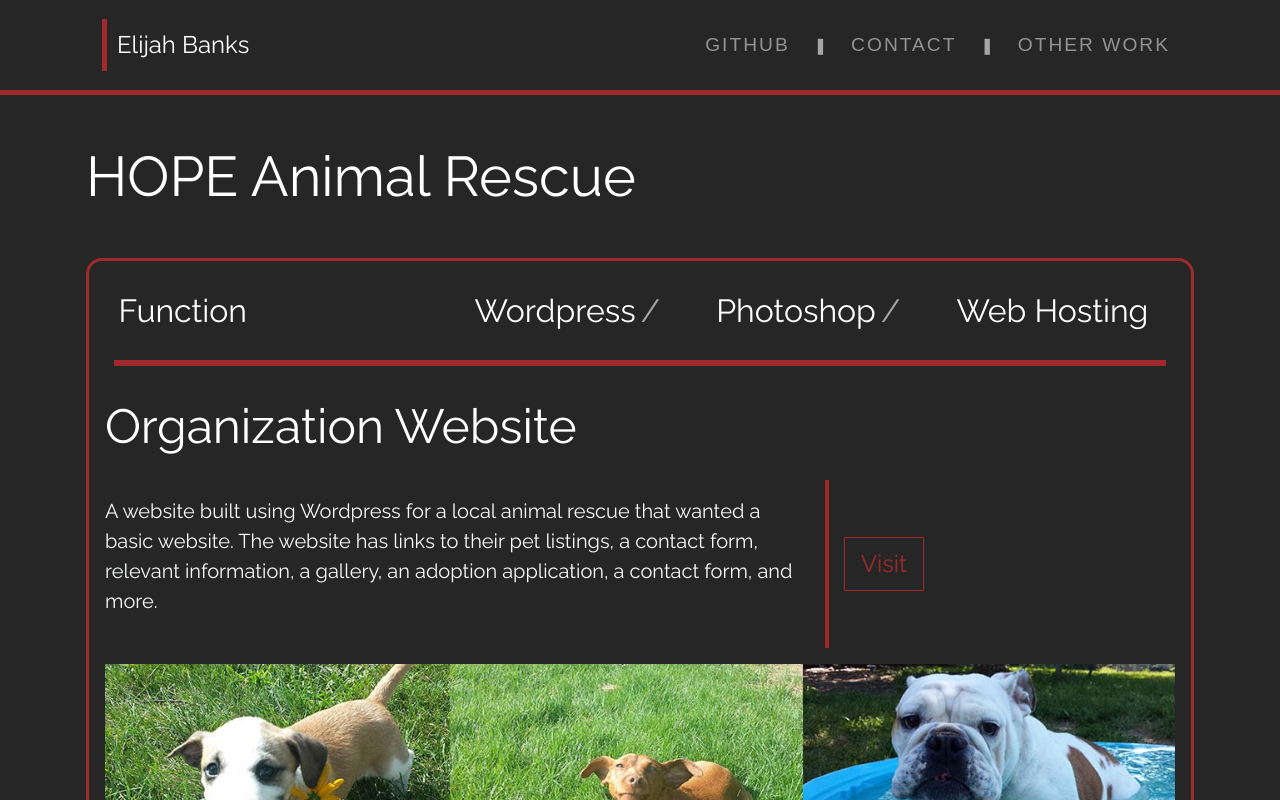
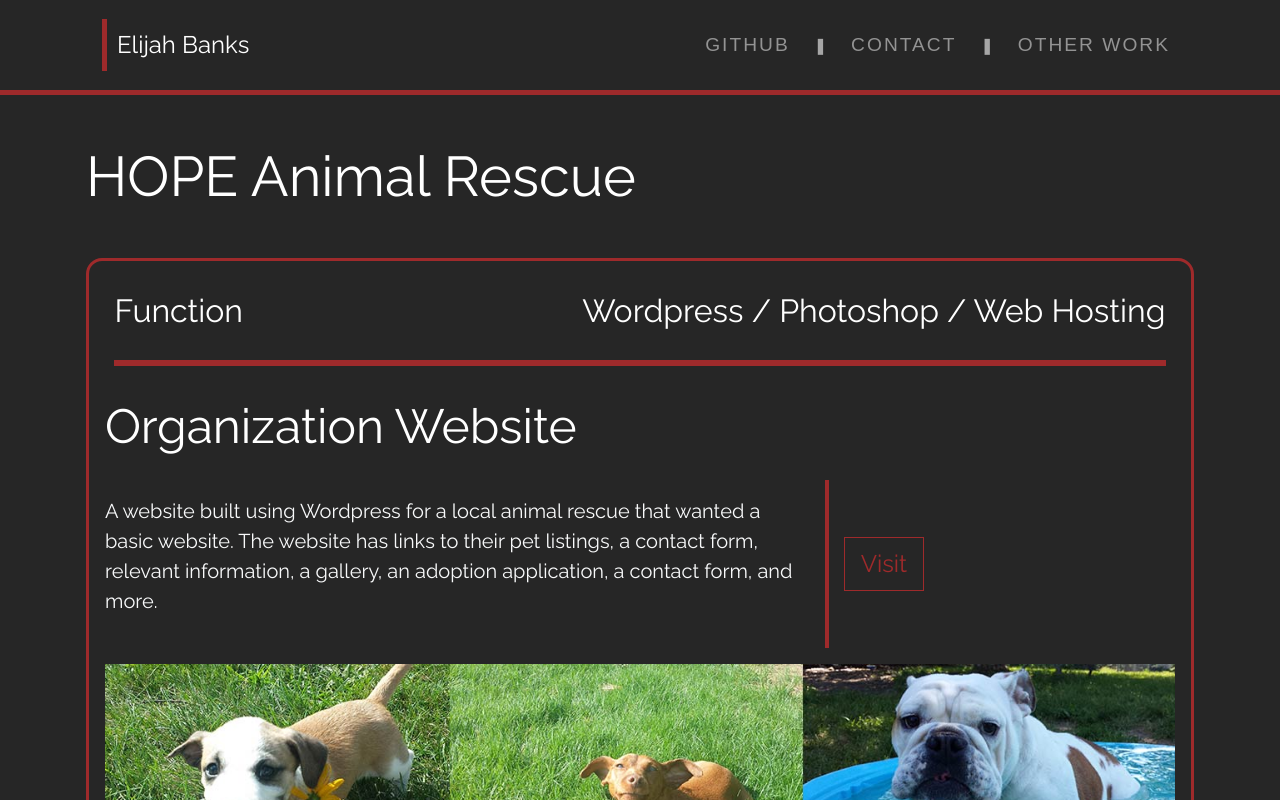
Before and after one commit to ejoebanks/eliweb, an Angular app: page /dogrescue in a window 1280 px wide. Shown: the top 800 px of the page. Built offline with nearby package versions, Linux system fonts and the light colour scheme; a web font is replaced by a local one.

Commit message:
Normalized div layout

```diff
--- a/src/app/dogrescue/dogrescue.component.html
+++ b/src/app/dogrescue/dogrescue.component.html
@@ -3,16 +3,12 @@
   <div class="container pt-5 pt-lg-6">
     <h1 class="display-4 mb-5 project-heading">HOPE Animal Rescue</h1>
     <div class="text-wrapper">
-      <div class="row ml-1 test">
-
-        <div>
-          <dt class="font-weight-light text-heading">Function</dt>
+      <div class="d-flex justify-content-between">
+        <div class="text-heading">
+          Function
         </div>
-
-        <div class="ml-auto mr-3">
-          <dt class="font-weight-light text-used float-right">Web Hosting</dt>
-          <dt class="font-weight-light text-used float-right">Photoshop</dt>
-          <dt class="font-weight-light text-used float-right">Wordpress</dt>
+        <div class="float-right text-used">
+          Wordpress / Photoshop / Web Hosting
         </div>
       </div>
 
--- a/src/app/gpa-calculator/gpa-calculator.component.html
+++ b/src/app/gpa-calculator/gpa-calculator.component.html
@@ -5,10 +5,8 @@
     <h1 class="display-4 mb-5 project-heading">GPA Calculator</h1>
     <div class="text-wrapper">
       <div class="d-flex justify-content-between">
-          <div>
         <div class="text-heading">
           Function
-          </div>
         </div>
         <div class="float-right text-used">
           HTML / CSS / JS
--- a/src/app/horse/horse.component.html
+++ b/src/app/horse/horse.component.html
@@ -3,21 +3,14 @@
   <div class="container pt-5 pt-lg-6">
     <h1 class="display-4 mb-5 project-heading">Horse Braiding</h1>
     <div class="text-wrapper">
-      <div class="row ml-1 test">
-
-        <div>
-          <dt class="font-weight-light text-heading">Function</dt>
+      <div class="d-flex justify-content-between">
+        <div class="text-heading">
+          Function
         </div>
-
-        <div class="ml-auto mr-3">
-          <dt class="font-weight-light text-used float-right">MySQL</dt>
-          <dt class="font-weight-light text-used float-right">JS</dt>
-          <dt class="font-weight-light text-used float-right">CSS</dt>
-          <dt class="font-weight-light text-used float-right">HTML</dt>
-          <dt class="font-weight-light text-used float-right">Laravel</dt>
+        <div class="float-right text-used">
+          Laravel / HTML / CSS / JS / MySQL
         </div>
       </div>
-
       <hr class="red_hr" />
 
       <h2 class="project-function-title">Appointment Scheduling & Reminder</h2>
--- a/src/app/oi/oi.component.html
+++ b/src/app/oi/oi.component.html
@@ -4,8 +4,8 @@
     <h1 class="display-4 mb-5 project-heading">Employee Management</h1>
     <div class="text-wrapper">
       <div class="d-flex justify-content-between">
-          <div>
-          <p class="font-weight-light text-heading">Function</p>
+        <div class="text-heading">
+          Function
         </div>
         <div class="float-right text-used">
           Laravel / HTML / CSS / JS / MySQL
@@ -17,7 +17,7 @@
         <div class="col-7 description_box">
           <p class="font-weight-light text-light project-text">
             A website custom made for a local branch of OI, a glass-container producing
-      company.  It allows management to view all of the employees and their shifts,
+            company. It allows management to view all of the employees and their shifts,
             easily change the shift of a specific employee, and have a notification sent
             to the employee notifying them of the change.
           </p>
@@ -38,9 +38,9 @@
           Done as a school project but for an actual customer, this website was
           built for the local branch of a major company that had an issue: all shift
           changes were done by hand and then management had to call each employee
-          whose shift had changed to notify them of the change.  There is also functionality
+          whose shift had changed to notify them of the change. There is also functionality
           in place for handling displaying staff events, such as staff birthdays, meetings, and
-          so on.  The website is built on the Laravel framework and uses various packages,
+          so on. The website is built on the Laravel framework and uses various packages,
           including Laravel Excel and Javascript FullCalendar.
         </p>
 
@@ -51,9 +51,9 @@
 
         <p>
           The website has basic authentication with two different types of users, which can
-          be seen as management and employees.  Middleware is implemented to determine the type
+          be seen as management and employees. Middleware is implemented to determine the type
           of user and filter their requests and views based on that, so normal users cannot access
-          certain areas or functionality.  Management have access to all of the admin functionality,
+          certain areas or functionality. Management have access to all of the admin functionality,
           which include ability to create, edit, and delete shifts, employees, events, and more.
         </p>
         <div class="text-center">
@@ -62,12 +62,12 @@
         <p>
           The main functionality is on a page that has a table of all of the employees,
           which is populated using a nested foreach loop with values being retrieved from a
-          MySQL database.  Employee name, clock number, hire date, job number, and
-          any comments are listed, and the  total number of employees per shift is totaled at
-          the top of each column.  Each table cell has a dropdown with all of their choices
-          for a shift, which is A through D.  Upon changing, information is affected in two tables:
+          MySQL database. Employee name, clock number, hire date, job number, and
+          any comments are listed, and the total number of employees per shift is totaled at
+          the top of each column. Each table cell has a dropdown with all of their choices
+          for a shift, which is A through D. Upon changing, information is affected in two tables:
           their "shift" value in one and a new entry is put in another table, marking their previous
-          shift and current shift.  Additionally, as there are different job codes, the employee
+          shift and current shift. Additionally, as there are different job codes, the employee
           clock number is color coordinated so all of the employees with the same job code have
           matching colors.
         </p>
@@ -76,11 +76,11 @@
         </div>
 
         <p>
-          There are also various import and export functions, which use Laravel Excel.  On the shift
+          There are also various import and export functions, which use Laravel Excel. On the shift
           listing page, there are buttons to download an organizational chart, an employee list, or have
-          them emailed to the authenticated user.  The organizational chart is a chart that lists each shift
+          them emailed to the authenticated user. The organizational chart is a chart that lists each shift
           and sorts them by their job code and the employee list is simply a chart that lists all of the employees
-          and all of their information, and both are exported in a .csv format.  On the import side, there is the
+          and all of their information, and both are exported in a .csv format. On the import side, there is the
           ability to upload a spreadsheet listing all of the employees and their shifts, which will delete and then
           re-add all of these values to the relevant tables in the database.
         </p>
@@ -90,7 +90,7 @@
 
 
         <p>
-          There is also complete CRUD functionality for admins of the website.  Each resource in the database has all of
+          There is also complete CRUD functionality for admins of the website. Each resource in the database has all of
           the CRUD functions, along with the ability to search through each index, which uses a Javascript function to filter
           through the table based on the search input.
         </p>
@@ -100,18 +100,18 @@
         </div>
 
         <p>
-          Lastly, there is an event calendar that utilizes Javascript FullCalendar.  The displayed events are populated
-          from a table in the database, and management can create, edit, and delete events right from the same page.  To
+          Lastly, there is an event calendar that utilizes Javascript FullCalendar. The displayed events are populated
+          from a table in the database, and management can create, edit, and delete events right from the same page. To
           add an event, the user clicks on a day which calls a jQuery function to display a modal that has inputs for the
-          applicable event information.  Once the inputs have been filled out and it is submitted, AJAX is used to POST the
-          information and a PHP function from takes in the request and creates and saves the event to the database.  The
+          applicable event information. Once the inputs have been filled out and it is submitted, AJAX is used to POST the
+          information and a PHP function from takes in the request and creates and saves the event to the database. The
           same process is used for the editing and deletion of events.
         </p>
 
         <div class="text-center">
           <img src="assets/calendar-1.PNG" class="img-thumbnail paragraph-img-border" alt="" data-action="zoom" style="">
         </div>
-        <br/>
+        <br />
         <div class="text-center my-6">
           <a [routerLink]="['/']" class="btn btn-primary">Home</a>
         </div>
```
Lines whose indentation alone changed are shown as unchanged.
